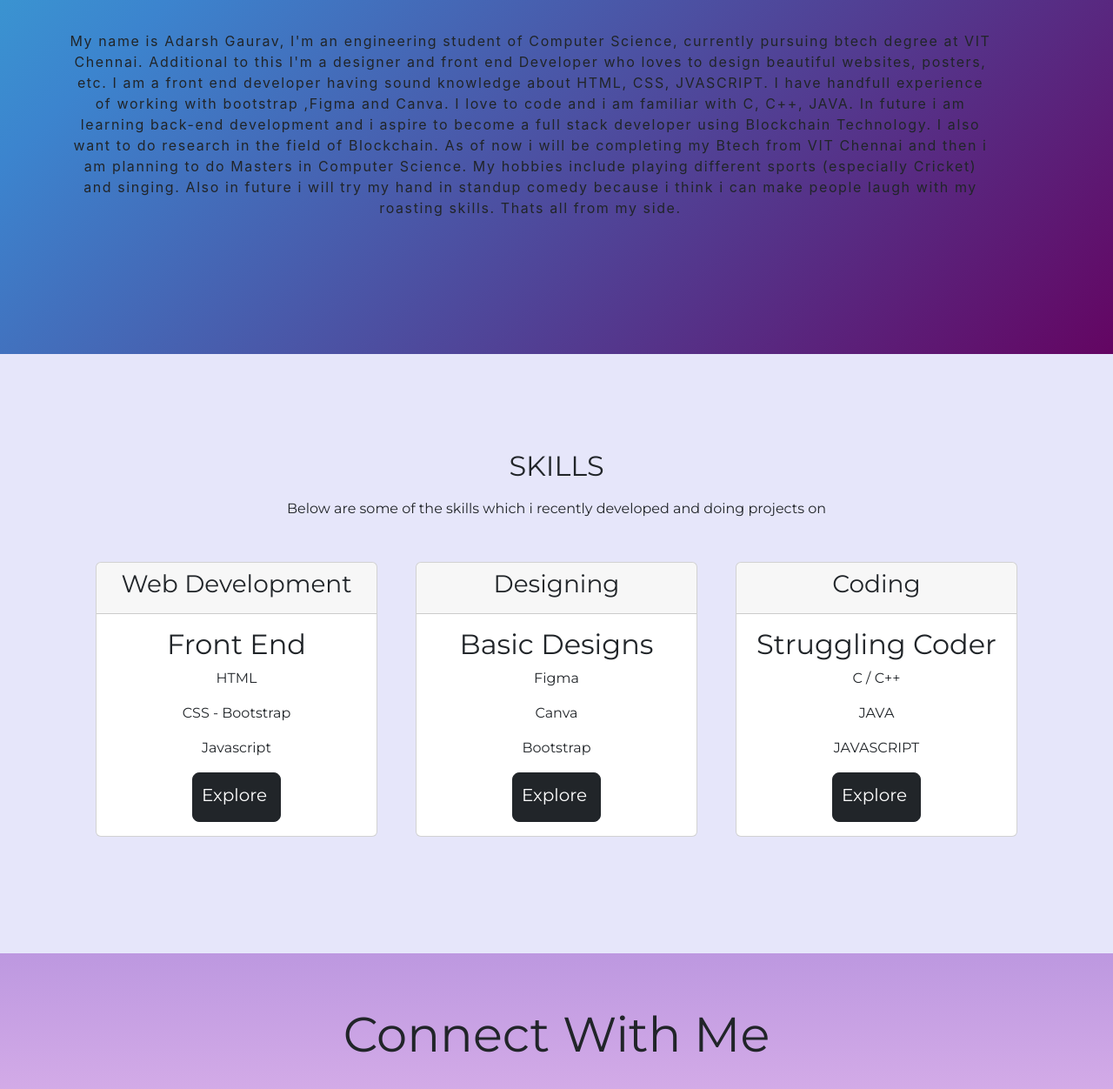
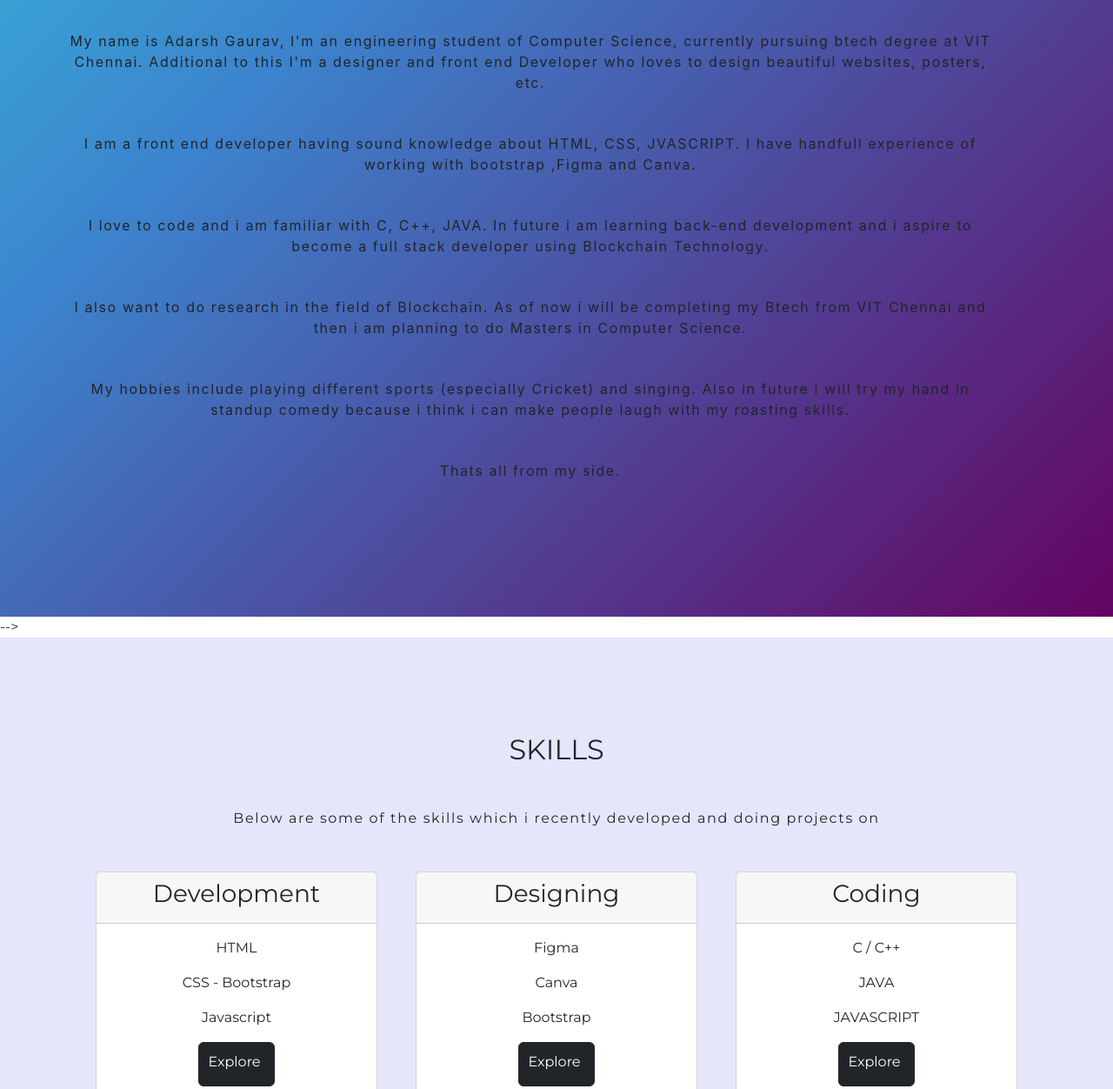
Before and after one commit to Adarsh0503/MiniProjects, a plain HTML site: page index.html in a window 1280 px wide. Shown: the part 1480-2732 px from the top of the page at 87% size. Drawn offline with nearby package versions, Linux system fonts and the light colour scheme.

Commit message:
Update index.html

```diff
--- a/index.html
+++ b/index.html
@@ -3,7 +3,7 @@
 <head>
   <meta charset="utf-8">
    <meta name="viewport" content="width=device-width, initial-scale=1">
-  <title>Adarsh Gaurav</title>
+  <title>Adarsh</title>
 
 <link href="https://fonts.googleapis.com/css2?family=Montserrat&family=Ubuntu:wght@300&display=swap" rel="stylesheet">
   <link href="https://cdn.jsdelivr.net/npm/bootstrap@5.2.2/dist/css/bootstrap.min.css" rel="stylesheet" integrity="sha384-Zenh87qX5JnK2Jl0vWa8Ck2rdkQ2Bzep5IDxbcnCeuOxjzrPF/et3URy9Bv1WTRi" crossorigin="anonymous">
@@ -11,7 +11,6 @@
   <link rel="stylesheet" href="css/styles.css">
   <script src="https://kit.fontawesome.com/ad920a1639.js" crossorigin="anonymous"></script>
 </head>
-
 <body>
   <script src="https://code.jquery.com/jquery-3.4.1.slim.min.js" integrity="sha384-J6qa4849blE2+poT4WnyKhv5vZF5SrPo0iEjwBvKU7imGFAV0wwj1yYfoRSJoZ+n" crossorigin="anonymous"></script>
 
@@ -24,7 +23,7 @@
 
     <!-- Nav Bar -->
     <nav class=" navbar navbar-expand-lg navbar-dark">
-        <a class= "navbar-brand" href=""> <img class="pic" src="logo.png" alt=""></a>
+        <a class= "navbar-brand" href=""> <img class="pic" src="C:\Users\hp\OneDrive\Desktop\web Development\PORTFOLIO\image\logo.png" alt=""></a>
         <button class="navbar-toggler" type="button" data-bs-toggle="collapse" data-bs-target="#navbarTogglerDemo01" aria-controls="navbarTogglerDemo01" aria-expanded="false" aria-label="Toggle navigation">
           <span class="navbar-toggler-icon"></span>
         </button>
@@ -61,16 +60,22 @@
     <div class="row">
     <div class="feature-box col-lg-12">
       <div class=a>
-
+     <!-- <div class="div2">ease</div> -->
   </div>
   </div>
   </div>
   <div class="row">
   <div class="feature-box col-lg-12">
     <div class=b>
-      <img class="Title-image" src="adarsh.png" alt="">
+     <img class="bg" src="C:\Users\hp\OneDrive\Desktop\web Development\PORTFOLIO\image\andrew-neel-cckf4TsHAuw-unsplash.jpg" alt="">
+     <!-- <div class="content"> -->
+         <!-- <h1 class="ss">student</h1>
+        <h1 class="ss1">abcdefg</h1>
+        <h1 class="ss2">xyzwerfh</h1> -->
+       <!-- </div> -->
 
 </div>
+
 </div>
 </div>
 
@@ -83,22 +88,15 @@
 </div>
 </div>
 </div>
-<!--<div class="row">
+<!-- <div class="row">
 <div class="feature-box col-lg-12">
-  <div class=y>
-      <h1 class="hehe">STUDENT</h1>
-         <h1 class="hehe">FRONT END DEVELOPER</h1>
-            <h1 class="hehe">DESIGNER</h1>
+  <div class=d>
+
 </div>
 </div>
-</div>
-<div class="row">
-<div class="feature-box col-lg-12">
-  <div class=x>
-         <img class="Title-image"src="C:\Users\hp\OneDrive\Desktop\web Development\PORTFOLIO\image\Untitled design(2).png" alt="iphone-mockup">
-       </div>
-  </div>
-</div>-->
+</div> -->
+
+
 
   </section>
   <section id="Aboutme">
@@ -114,15 +112,25 @@
       <hr />
       <p class="para">
         My name is Adarsh Gaurav, I'm an engineering student of Computer Science, currently pursuing btech degree at VIT Chennai.
-        Additional to this I'm a designer and front end Developer who loves to design beautiful websites, posters, etc.
-        I am a front end developer having sound knowledge about HTML, CSS, JVASCRIPT. I have handfull experience of working with bootstrap
-        ,Figma and Canva.
+        Additional to this I'm a designer and front end Developer who loves to design beautiful websites, posters, etc.</p>
+        <p class="para"> I am a front end developer having sound knowledge about HTML, CSS, JVASCRIPT. I have handfull experience of working with bootstrap
+        ,Figma and Canva.</p>
+      <p class="para">
         I love to code and i am familiar with C, C++, JAVA. In future i am learning back-end development and i aspire to become
          a full stack developer using Blockchain Technology.
+      </p>
+      <p class="para">
         I also want to do research in the field of Blockchain.
         As of now i will be completing my Btech from VIT Chennai and then i am planning to do Masters in Computer Science.
+      </p>
+      <p class="para">
         My hobbies include playing  different sports (especially Cricket) and singing. Also in future i will try my hand in standup comedy because i think i can make people laugh
         with my roasting skills.
+      </p>
+
+
+
+      <p class="para">
         Thats all from my side.
       </p>
 
@@ -130,77 +138,26 @@
 </div>
 </div>
   </section>
-  <!--
-  <section id="skills">
-    <div class="row">
-    <div class="combine">
-    <h1 class="section-heading">SKILLS </h1>
-    <p class="section-heading">Here are few skills which i have learned and did some project on</p>
-</div>
-</div>
-  <div class="row">
-    <div class="pricing-coloumn col-lg-4 col-md-6">
-    <div class="card">
-    <div class="card-header">
-      <h2 class="subheading">DESIGNING</h3>
-    </div>
-     <div class="card-body">
-       <h3 class="price-text"> Simple Designs</h2>
-       <p> CANVA</p>
-       <p>FIGMA</p>
-       <button class="btn btn-lg btn-block btn-dark" type="button">Explore</button>
 
-    </div>
-</div>
-</div>
-  <div class="pricing-coloumn col-lg-4 col-md-6">
-<div class="card">
-<div class="card-header">
-  <h3 class="subheading">WEB DEVELOPMENT</h3>
-</div>
- <div class="card-body">
-   <h2 class="price-text"> Front End Developer</h2>
-   <p>HTML CSS</p>
-   <p>JAVASCRIPT</p>
-   <button class="btn btn-lg btn-block btn-dark" type="button">Explore</button>
-</div>
-</div>
-</div>
-  <div class="pricing-coloumn col-lg-4 col-md-6">
-<div class="card">
-<div class="card-header">
-  <h3 class="subheading">CODING</h3>
-</div>
- <div class="card-body">
-   <h2 class="price-text"> Struggling Coder</h2>
-   <p>C C++</p>
-   <p>JAVA</p>
-
-
-   <button class="btn btn-lg btn-block btn-dark" type="button">Explore</button>
-</div>
-</div>
-</div>
-</div>
 
 </section> -->
   <section id="pricing">
 
+
     <h2 class="section-heading">SKILLS </h2>
-    <p>Below are some of the skills which i recently developed and doing projects on</p>
+    <p class="para">Below are some of the skills which i recently developed and doing projects on</p>
 
   <div class="row">
     <div class="pricing-coloumn col-lg-4 col-md-6">
     <div class="card">
     <div class="card-header">
-      <h3 class="shades">Web Development</h3>
+      <h3 class="shades">Development</h3>
     </div>
      <div class="card-body">
-       <h2 class="price-text"> Front End</h2>
-       <p>HTML</p>
-       <p>CSS - Bootstrap</p>
-       <p>Javascript</p>
-       <button class="btn btn-lg btn-block btn-dark" type="button">Explore</button>
+       <p class="content">HTML</p>
+       <p class="content">CSS - Bootstrap</p>
+       <p class="content">Javascript</p>
+       <button class="btn btn-md btn-block btn-dark" type="button">Explore</button>
 
     </div>
 </div>
@@ -211,11 +168,11 @@
   <h3 class="shades">Designing</h3>
 </div>
  <div class="card-body">
-   <h2 class="price-text"> Basic Designs</h2>
-   <p>Figma</p>
-   <p>Canva</p>
-   <p>Bootstrap</p>
-   <button class="btn btn-lg btn-block btn-dark" type="button">Explore</button>
+
+   <p class="content">Figma</p>
+   <p class="content">Canva</p>
+   <p class="content">Bootstrap</p>
+   <button class="btn btn-md btn-block btn-dark" type="button">Explore</button>
 </div>
 </div>
 </div>
@@ -225,16 +182,17 @@
   <h3 class="shades">Coding</h3>
 </div>
  <div class="card-body">
-   <h2 class="price-text">Struggling Coder</h2>
-   <p>C / C++</p>
-   <p>JAVA</p>
-   <p>JAVASCRIPT</p>
 
-   <button class="btn btn-lg btn-block btn-dark" type="button">Explore</button>
+   <p class="content">C / C++</p>
+   <p class="content">JAVA</p>
+   <p class="content">JAVASCRIPT</p>
+
+   <button class="btn btn-md btn-block btn-dark" type="button">Explore</button>
 </div>
 </div>
 </div>
 </div>
+
   </section>
 
 <section id="Connect">
```
